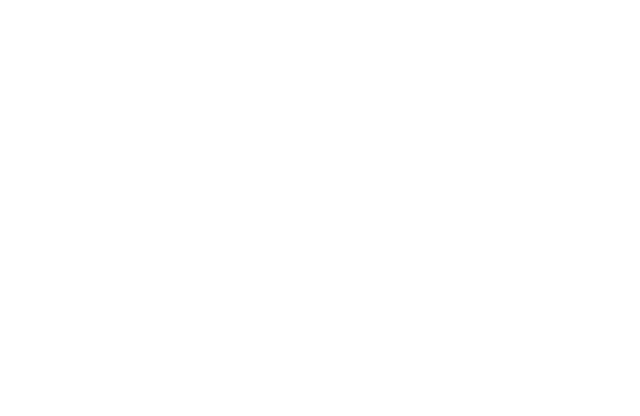
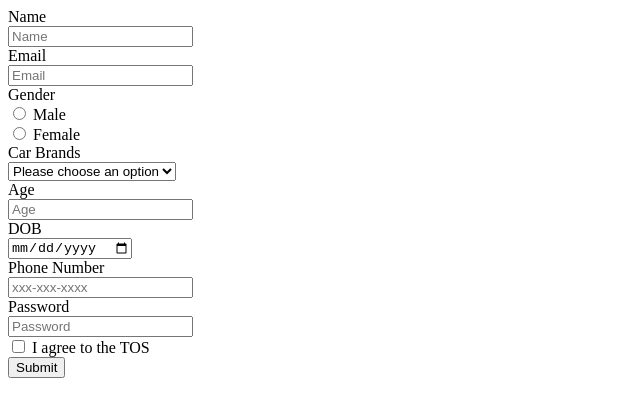
Before and after one commit to acciojob/signup-form-car-Diptanu12, a website: page main.html in a window 1280 px wide. Shown: the whole page, without its empty margins (0-640 px from the left). Drawn offline with Linux system fonts and the light colour scheme.

Commit message:
created a submission

```diff
--- a/main.html
+++ b/main.html
@@ -7,7 +7,41 @@
 </head>
 
 <body>
-	<!-- the entire body must be written by student -->
+<form method="post">
+	 <label for="name">Name</label><br>
+	<input type="text" id="name" placeholder="Name" required>
+	<br>
+	 <label for="email">Email</label><br>
+	<input type="email" id="email" placeholder="Email" required>
+	<br>
+	 <label for="gender_m">Gender</label><br>
+	 <input type="radio" id="gender_m" name="choice" value="gender_m" required>
+	  <label for="gender_m">Male</label><br>
+	  <input type="radio" id="gender_f" name="choice" value="gender_f" required>
+	  <label for="gender_f">Female</label><br>
+	  <label for="cars">Car Brands</label><br>
+	<select id="cars">
+		<option >Please choose an option</option>
+	</select>
+	<br>
+	 <label for="age">Age</label><br>
+	<input type="number" id="age" placeholder="Age" required>
+	<br>
+	 <label for="dob">DOB</label><br>
+	<input type="date" id="dob" required>
+	<br>
+		 <label for="tel">Phone Number</label><br>
+	<input type="tel" id="tel" placeholder="xxx-xxx-xxxx">
+	<br>
+	<label for="password">Password</label><br>
+	<input type="password" id="password" placeholder="Password" required>
+	<br>
+	 <input type="checkbox" id="agree" name="agree">
+  <label for="agree">I agree to the TOS</label><br>
+	 <button type="submit">Submit</button>
+
+</form>
+
     <script type="text/javascript" src="./script.js">
 </script>
 
```
Also changed, not shown: styles.css (line endings or trailing spaces).
